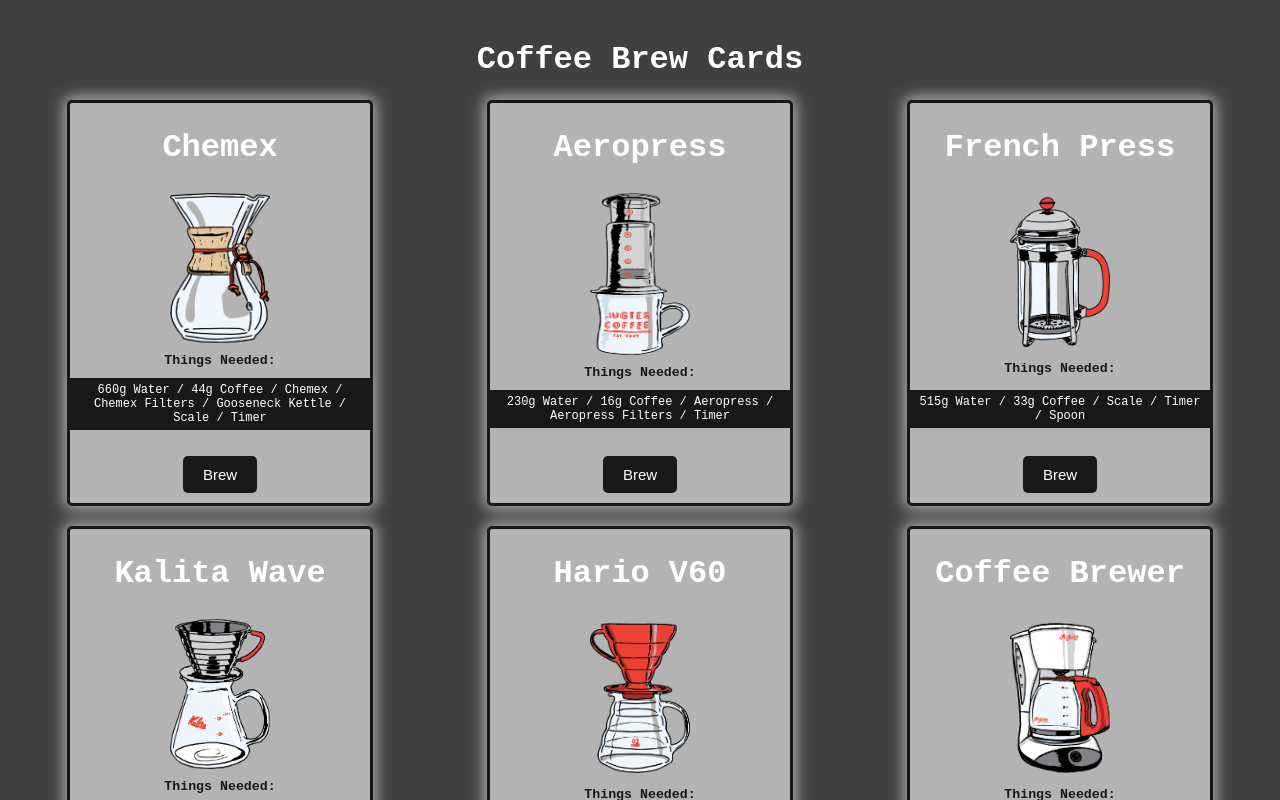
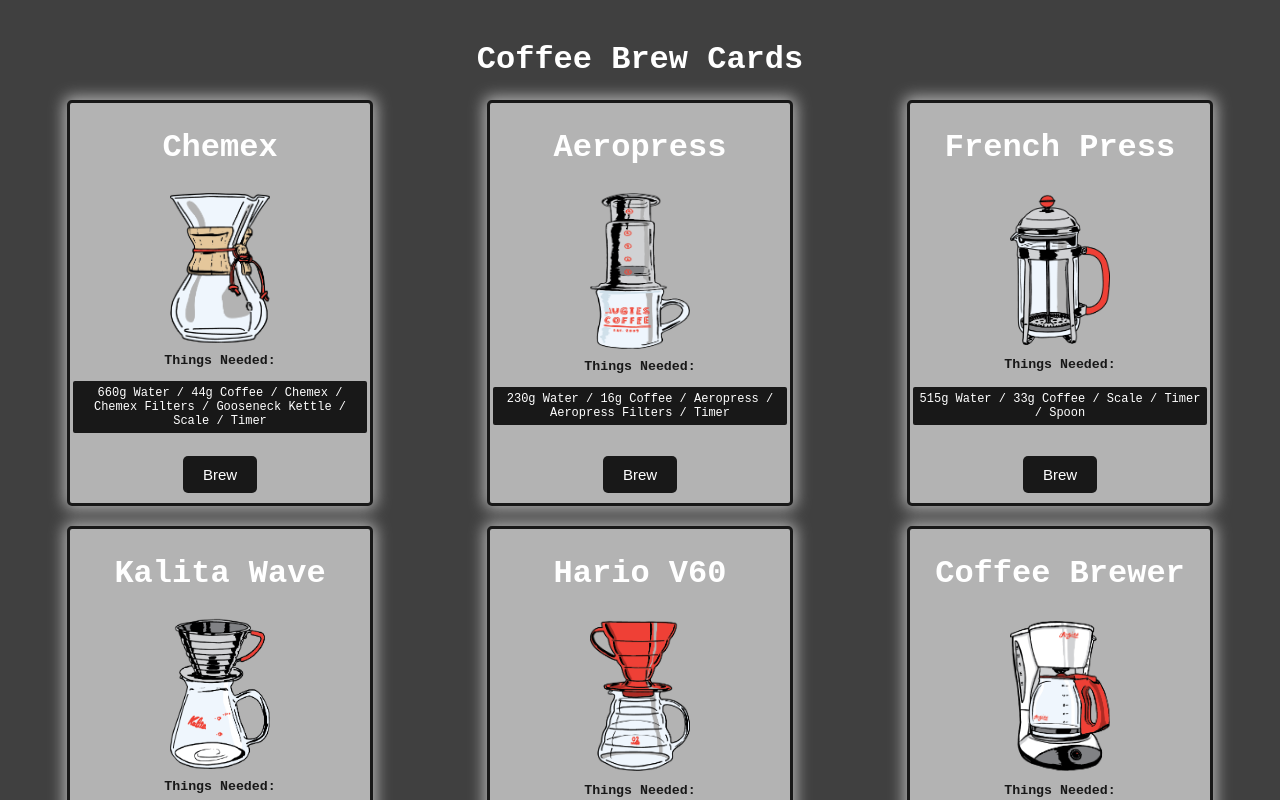
Before and after one commit to puginator/coffee-brew, a React (Create React App) app: page / in a window 1280 px wide. Shown: the top 800 px of the page. Built offline with nearby package versions, Linux system fonts and the light colour scheme.

Commit message:
styled recipe front

```diff
--- a/src/components/Card.js
+++ b/src/components/Card.js
@@ -44,6 +44,8 @@
 
 const StyledRecipe = styled.p`
   color: #ffffff;
+  border: 3px solid #b3b3b3;
+  border-radius: 5px;
   font-size: 12px;
   margin: 0 0 75px;
   padding: 5px;
--- a/src/components/Timer.js
+++ b/src/components/Timer.js
@@ -25,7 +25,6 @@
 `;
 
 const Button = styled.button`
-  /* background-color:${({primary}) => primary ? "#181818" : "#b3b3b3"};  */
   background-color: transparent;
   color: ${({stop}) => stop ? "tomato" : "forestgreen"};
   font-size: 12px;
```
